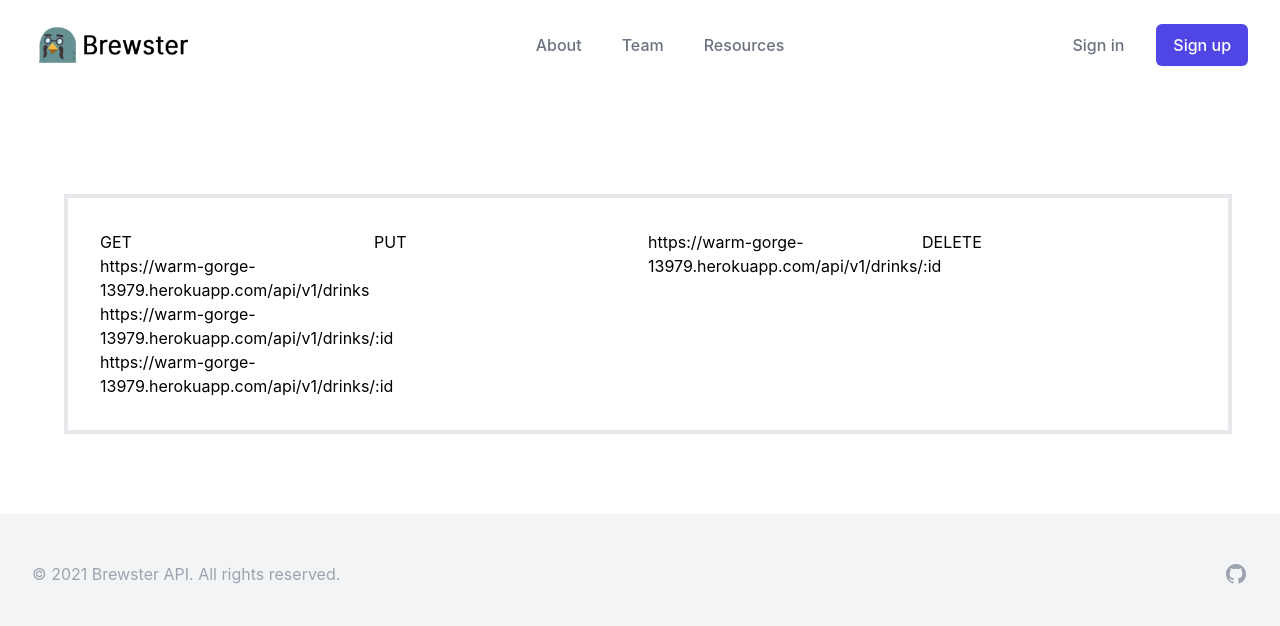
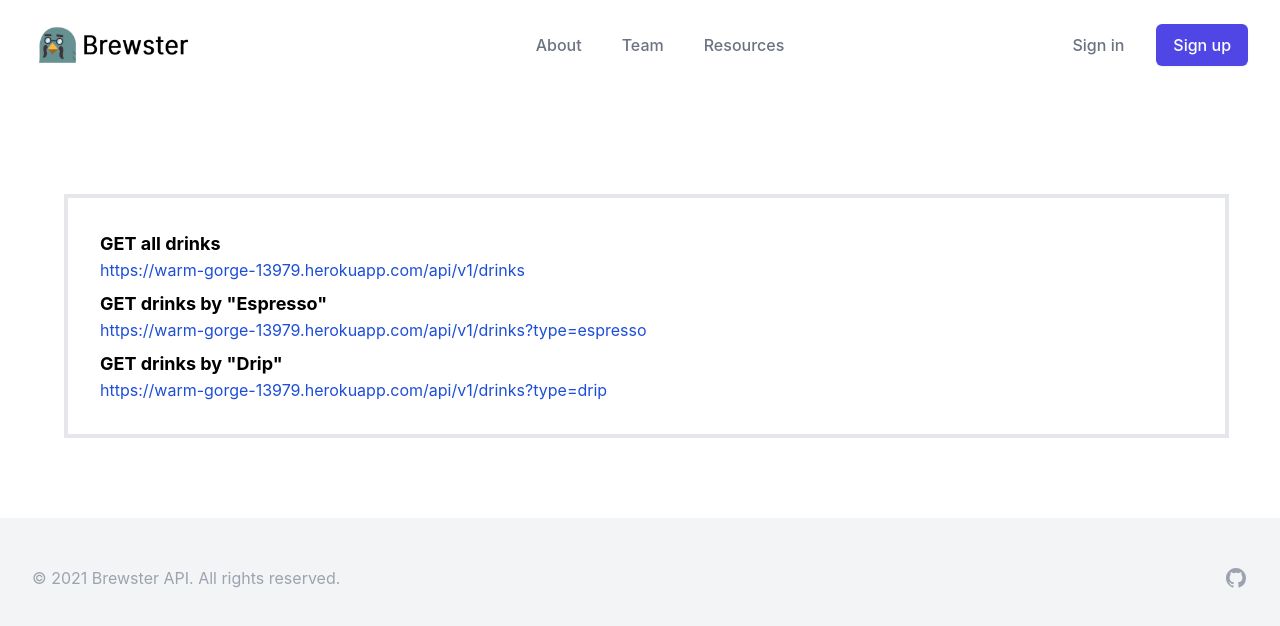
Before and after one commit to opes/brewster-frontend, a React (Create React App) app: page /endPoints in a window 1280 px wide. Shown: the top 626 px of the page. Built offline with nearby package versions, Linux system fonts and the light colour scheme; what @tailwindcss/typography would draw is missing.

Commit message:
endpoints page

```diff
--- a/src/components/EndPointContent.js
+++ b/src/components/EndPointContent.js
@@ -5,33 +5,33 @@ export default function EndPointContent() {
         <div className="flex">
           <div className="mt-6 flex">
             <div className="mr-4 flex-shrink-0"></div>
-            <div className="border-solid border-4 m-4 p-8 grid grid-cols-4">
+            <div className="border-solid border-4 m-4 p-8 grid grid-cols-2">
               <div>
-              <p>
-              GET
+              <p className="text-lg font-bold">
+              GET all drinks
               </p>
               <a href="https://warm-gorge-13979.herokuapp.com/api/v1/drinks">
-              <p>
+              <p className="text-blue-700">
               https://warm-gorge-13979.herokuapp.com/api/v1/drinks
               </p>
               </a>
-              <p>
-              https://warm-gorge-13979.herokuapp.com/api/v1/drinks/:id
+              <p className="text-lg font-bold mt-2">
+              GET drinks by "Espresso"
               </p>
-
+              <a href="https://warm-gorge-13979.herokuapp.com/api/v1/drinks?type=espresso">
+              <p className="text-blue-700">
+              https://warm-gorge-13979.herokuapp.com/api/v1/drinks?type=espresso
+              </p>
+              </a>
+              <p className="text-lg font-bold mt-2">
+              GET drinks by "Drip"
+              </p>
+              <a href="https://warm-gorge-13979.herokuapp.com/api/v1/drinks?type=drip">
+              <p className="text-blue-700">
+              https://warm-gorge-13979.herokuapp.com/api/v1/drinks?type=drip
+              </p>
+              </a>
               </div>
-              <p>
-              PUT
-              </p>
-              <p>
-              https://warm-gorge-13979.herokuapp.com/api/v1/drinks/:id
-              </p>
-              <p>
-              DELETE
-              </p>
-              <p>
-              https://warm-gorge-13979.herokuapp.com/api/v1/drinks/:id
-              </p>
             </div>
           </div>
         </div>
--- a/src/components/LandingContent.js
+++ b/src/components/LandingContent.js
@@ -30,7 +30,7 @@ function LandingContent() {
                   <p className="text-lg font-bold ">{item.drinkName}</p>
                   <p>{item.brew}</p>
                   <p>{item.description}</p>
-                  <p>{item.ingredients}</p>
+                  <p className="ml-7">{item.ingredients}</p>
                   </div>
                 </li>
               ))}
--- a/src/components/TechStack.js
+++ b/src/components/TechStack.js
@@ -1,6 +1,6 @@
 export default function TechStack() {
-    return (
-      <div className="flex">
+  return (
+    <div className="flex">
       <div className="mr-4 flex-shrink-0">
         <svg
           className="h-16 w-16"
@@ -8,13 +8,17 @@ export default function TechStack() {
           viewBox="0 0 512 512"
           aria-hidden="true"
         >
-         <path fill="#000" d="M256 18.365L50.14 136 256 253.635 461.86 136 256 18.365zm-154 168L50.14 216 256 333.635 461.86 216 410 186.365l-154 88-154-88zm0 80L50.14 296 256 413.635 461.86 296 410 266.365l-154 88-154-88zm0 80L50.14 376 256 493.635 461.86 376 410 346.365l-154 88-154-88z"/>
+          <path
+            fill="#000"
+            d="M256 18.365L50.14 136 256 253.635 461.86 136 256 18.365zm-154 168L50.14 216 256 333.635 461.86 216 410 186.365l-154 88-154-88zm0 80L50.14 296 256 413.635 461.86 296 410 266.365l-154 88-154-88zm0 80L50.14 376 256 493.635 461.86 376 410 346.365l-154 88-154-88z"
+          />
         </svg>
       </div>
       <div>
         <h4 className="text-lg font-bold">Technology Stack</h4>
         <p className="mt-1">
-          This project used a variety of JavaScript libraries for both the backend and frontend. We used Express as our NodeJS framework.
+          This project used a variety of JavaScript libraries for both the
+          backend and frontend. We used Express as our NodeJS framework.
         </p>
 
         <div className="mt-6 flex">
@@ -34,7 +38,9 @@ export default function TechStack() {
           <div>
             <h4 className="text-lg font-bold">NodeJS</h4>
             <p className="mt-1">
-            An open-source, cross-platform, back-end JavaScript runtime environment that runs on the V8 engine and executes JavaScript code outside a web browser.
+              An open-source, cross-platform, back-end JavaScript runtime
+              environment that runs on the V8 engine and executes JavaScript
+              code outside a web browser.
             </p>
           </div>
         </div>
@@ -55,7 +61,8 @@ export default function TechStack() {
           <div>
             <h4 className="text-lg font-bold">ReactJS</h4>
             <p className="mt-1">
-            A free and open-source front-end JavaScript library for building user interfaces or UI components.
+              A free and open-source front-end JavaScript library for building
+              user interfaces or UI components.
             </p>
           </div>
         </div>
@@ -67,35 +74,22 @@ export default function TechStack() {
               viewBox=".15 .13 799.7 479.69"
               aria-hidden="true"
             >
-<path d="m400 .13c-106.63 0-173.27 53.3-199.93 159.89 39.99-53.3 86.64-73.28 139.95-59.96 30.42 7.6 52.16 29.67 76.23 54.09 39.2 39.78 84.57 85.82 183.68 85.82 106.62 0 173.27-53.3 199.92-159.9-39.98 53.3-86.63 73.29-139.95 59.97-30.41-7.6-52.15-29.67-76.22-54.09-39.2-39.78-84.58-85.82-183.68-85.82zm-199.93 239.84c-106.62 0-173.27 53.3-199.92 159.9 39.98-53.3 86.63-73.29 139.95-59.96 30.41 7.61 52.15 29.67 76.22 54.08 39.2 39.78 84.58 85.83 183.68 85.83 106.63 0 173.27-53.3 199.93-159.9-39.99 53.3-86.64 73.29-139.95 59.96-30.42-7.59-52.16-29.67-76.23-54.08-39.2-39.78-84.57-85.83-183.68-85.83z" fill="#06b6d4"/>
+              <path
+                d="m400 .13c-106.63 0-173.27 53.3-199.93 159.89 39.99-53.3 86.64-73.28 139.95-59.96 30.42 7.6 52.16 29.67 76.23 54.09 39.2 39.78 84.57 85.82 183.68 85.82 106.62 0 173.27-53.3 199.92-159.9-39.98 53.3-86.63 73.29-139.95 59.97-30.41-7.6-52.15-29.67-76.22-54.09-39.2-39.78-84.58-85.82-183.68-85.82zm-199.93 239.84c-106.62 0-173.27 53.3-199.92 159.9 39.98-53.3 86.63-73.29 139.95-59.96 30.41 7.61 52.15 29.67 76.22 54.08 39.2 39.78 84.58 85.83 183.68 85.83 106.63 0 173.27-53.3 199.93-159.9-39.99 53.3-86.64 73.29-139.95 59.96-30.42-7.59-52.16-29.67-76.23-54.08-39.2-39.78-84.57-85.83-183.68-85.83z"
+                fill="#06b6d4"
+              />
             </svg>
           </div>
           <div>
             <h4 className="text-lg font-bold">Tailwind CSS</h4>
             <p className="mt-1">
-            A utility-first CSS framework packed with classes like flex, pt-4, text-center and rotate-90 that can be composed to build any design, directly in your markup.
+              A utility-first CSS framework packed with classes like flex, pt-4,
+              text-center and rotate-90 that can be composed to build any
+              design, directly in your markup.
             </p>
           </div>
-        </div>
-        <div className="mt-6 flex">
-          <div className="mr-4 flex-shrink-0">
-            <svg
-              className="h-12 w-12"
-              preserveAspectRatio="none"
-              viewBox="0 0 256 299"
-              aria-hidden="true"
-            >
-              <path d="M60.556 47.602L0 144.01l60.556 96.424 1.056-.753L60.837 47.8l-.281-.198" fill="#876929"/><path d="M128.187 223.105l-67.631 17.329V47.602l67.631 17.325v158.178" fill="#D9A741"/><path d="M255.979 71.868l-32.6 5.391L148.538 0l-37.207 16.292 4.908 9.153-26.333 10.526v243.428l38.28 19.153.637-.499-.589-250.235 81.142 122.968 46.603-98.918" fill="#876929"/><path d="M148.538 0l99.679 49.837-39.417 71.52L148.538 0" fill="#D9A741"/><path d="M255.975 71.868L256 234.596l-127.813 63.956-.017-277.869 80.63 146.291 47.175-95.106" fill="#D9A741"/>
-            </svg>
-          </div>
-          <div>
-            <h4 className="text-lg font-bold">Amazon SES</h4>
-            <p className="mt-1">
-            A cost-effective, flexible, and scalable email service that enables developers to send mail from within any application.
-            </p>
-          </div>
-        </div>
+        </div>s
       </div>
     </div>
-    )
+  );
 }
--- a/src/pages/Home.js
+++ b/src/pages/Home.js
@@ -241,8 +241,8 @@ export default function Home() {
               <div className="relative shadow-xl sm:rounded-2xl sm:overflow-hidden">
                 <div className="absolute inset-0">
                   <img
-                    className="h-full w-full object-cover"
-                    src="/coffee.jpeg"
+                    className="h-full w-full object-cover object-top"
+                    src="/ac2.png"
                     alt="People working on laptops"
                   />
                   <div className="absolute inset-0 bg-indigo-700 mix-blend-multiply" />
@@ -251,11 +251,12 @@ export default function Home() {
                   <h1 className="text-center text-4xl font-extrabold tracking-tight sm:text-5xl lg:text-6xl">
                     <span className="block text-white">Brewster API</span>
                     <span className="block text-indigo-200">
-                    simple coffee data
+                      simple coffee data
                     </span>
                   </h1>
                   <p className="mt-6 max-w-lg mx-auto text-center text-xl text-indigo-200 sm:max-w-3xl">
-                  An open source project to help you query coffee with RESTful endpoints.
+                    An open source project to help you query coffee with RESTful
+                    endpoints.
                   </p>
                   <div className="mt-10 max-w-sm mx-auto sm:max-w-none sm:flex sm:justify-center">
                     <div className="space-y-4 sm:space-y-0 sm:mx-auto sm:inline-grid sm:grid-cols-2 sm:gap-5">
@@ -277,54 +278,7 @@ export default function Home() {
               </div>
             </div>
           </div>
-
-          {/* Logo cloud */}
-          <div className="bg-gray-100">
-            <div className="max-w-7xl mx-auto py-16 px-4 sm:px-6 lg:px-8">
-              <p className="text-center text-sm font-semibold uppercase text-gray-500 tracking-wide">
-                Trusted by over 5 very average small businesses
-              </p>
-              <div className="mt-6 grid grid-cols-2 gap-8 md:grid-cols-6 lg:grid-cols-5">
-                <div className="col-span-1 flex justify-center md:col-span-2 lg:col-span-1">
-                  <img
-                    className="h-12"
-                    src="https://tailwindui.com/img/logos/tuple-logo-gray-400.svg"
-                    alt="Tuple"
-                  />
-                </div>
-                <div className="col-span-1 flex justify-center md:col-span-2 lg:col-span-1">
-                  <img
-                    className="h-12"
-                    src="https://tailwindui.com/img/logos/mirage-logo-gray-400.svg"
-                    alt="Mirage"
-                  />
-                </div>
-                <div className="col-span-1 flex justify-center md:col-span-2 lg:col-span-1">
-                  <img
-                    className="h-12"
-                    src="https://tailwindui.com/img/logos/statickit-logo-gray-400.svg"
-                    alt="StaticKit"
-                  />
-                </div>
-                <div className="col-span-1 flex justify-center md:col-span-2 md:col-start-2 lg:col-span-1">
-                  <img
-                    className="h-12"
-                    src="https://tailwindui.com/img/logos/transistor-logo-gray-400.svg"
-                    alt="Transistor"
-                  />
-                </div>
-                <div className="col-span-2 flex justify-center md:col-span-2 md:col-start-4 lg:col-span-1">
-                  <img
-                    className="h-12"
-                    src="https://tailwindui.com/img/logos/workcation-logo-gray-400.svg"
-                    alt="Workcation"
-                  />
-                </div>
-              </div>
-            </div>
-          </div>
         </div>
-
       </main>
       <Footer />
     </div>
```
Also changed, not shown: public/ac.png (added), public/ac2.png (added).
